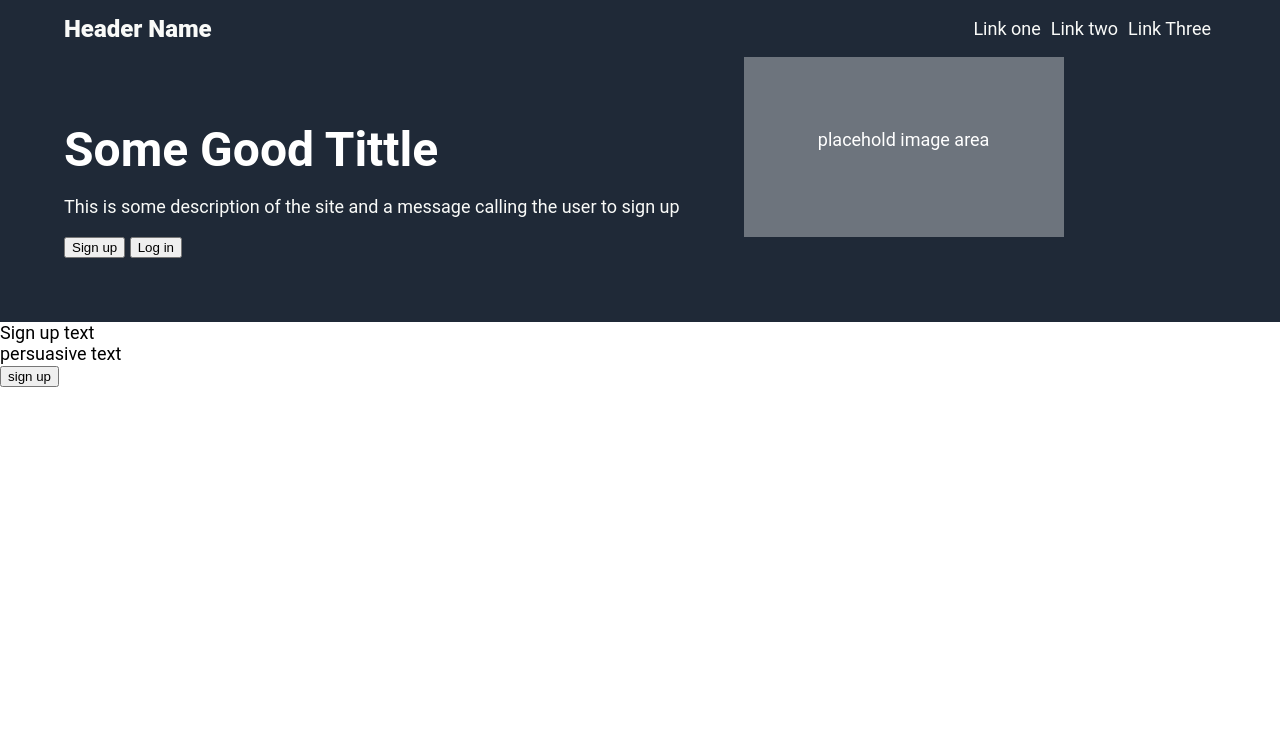
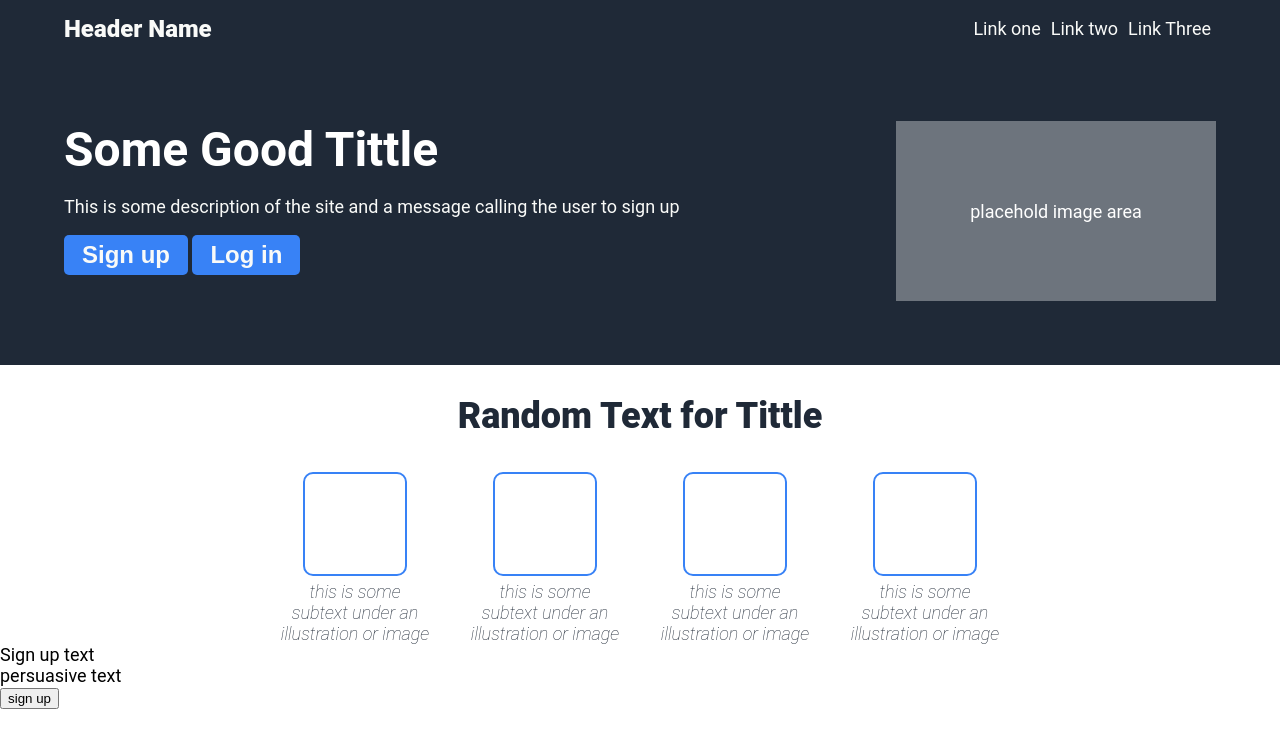
Before and after one commit to L1nk11/Odin-Landing-Page, a plain HTML site: page index.html in a window 1280 px wide. Drawn offline with Linux system fonts and the light colour scheme.

Commit message:
css update
adjusted some previous code to be more dynamic.
added second section css code.

```diff
--- a/index.html
+++ b/index.html
@@ -19,7 +19,6 @@
     </div>
     <div class="body">
         <div class="sector" id="top">
-            <div class="content">
             <div class="left">
                 <div class="tittle">Some Good Tittle</div>
                 <div class="desc">
@@ -30,27 +29,28 @@
                     <button>Log in</button>
                 </div>
             </div>
-            </div>
             <div class="right">
                 <div class="img"><p>placehold image area</p></div>
             </div>
         </div>
         <div class="sector" id="mid-top">
-            <div class="tittle">
-
-            </div>
+            <div class="tittle">Random Text for Tittle</div>
             <div class="samples">
                 <div class="sample" id="1">
                     <div class="img-holder"></div>
+                    <div class="text-holder"><em>this is some subtext under an illustration or image</em></div>
                 </div>
                 <div class="sample" id="2">
                     <div class="img-holder"></div>
+                    <div class="text-holder"><em>this is some subtext under an illustration or image</em></div>
                 </div>
                 <div class="sample" id="3">
                     <div class="img-holder"></div>
+                    <div class="text-holder"><em>this is some subtext under an illustration or image</em></div>
                 </div>
                 <div class="sample" id="4">
                     <div class="img-holder"></div>
+                    <div class="text-holder"><em>this is some subtext under an illustration or image</em></div>
                 </div>
             </div>
         </div>
--- a/style.css
+++ b/style.css
@@ -49,26 +49,33 @@ li a {
     display: flex;
     background-color: #1F2937;
     color: white;
+    padding: 5% 5%;
 }
 
         /* left side */
 
-.body .sector#top .content{
-    margin: 5% 5%;
-}
-
-.body .sector#top .content .left {
+.body .sector#top .left {
     display: flex;
     flex-direction: column;
 }
 
-.body .sector#top .content .left .tittle{
+.body .sector#top .left .tittle{
     font-weight: bolder;
     font-size: 48px;
 }
 
-.body .sector#top .content .left .desc {
+.body .sector#top .left .desc {
     color: #f9faf8;
+}
+
+.body .sector#top .left .buttons button{
+    background-color: #3882f6;
+    color: #f9faf8;
+    border: none;
+    border-radius: 5px;
+    padding: 6px 18px;
+    font-size: 24px;
+    font-weight: 900;
 }
 
         /* right side */
@@ -76,20 +83,66 @@ li a {
 .body .sector#top .right{
     display: flex;
     flex: 1;
+    justify-content: right;
+    align-items: center;
 }
 
 .body .sector#top .right .img{
     background-color: #6D747D;
     width: 320px;
     height: 180px;
+    display: flex;
+    justify-content: center;
+    align-items: center;
 }
 
-.body .sector#top .right .img p{
+    /* sector 2 */
+
+.body .sector#mid-top .tittle{
+    display: flex;
+    align-items: center;
+    justify-content: center;
+    padding: 10px;
+    margin: 20px;
+    font-size: 36px;
+    color: #1f2937;
+    font-weight: 900;
+}
+
+.body .sector#mid-top .samples {
+    display: flex;
+    justify-content: center;
+    align-items: center;
+    gap: 0px 40px;
+}
+
+.body .sector#mid-top .samples .sample {
+    display: flex;
+    flex-direction: column;
+    align-items: center;
+}
+
+.body .sector#mid-top .samples .sample .img-holder {
+    border: 2px solid;
+    border-color: #3882f6;
+    border-radius: 10px;
+    background-color: transparent;
+    width: 100px;
+    height: 100px;
+    margin: 5px;
+}
+
+.body .sector#mid-top .samples .sample .text-holder {
+    width: 150px;
     text-align: center;
-    vertical-align: middle;
-    line-height: 130px;
-}/* need to refactor this bit */
+    color: #1F2937;
+    font-weight: lighter;
+}
 
+    /* sector 3 */
 
+.body .sector#mid-bot {
+
+}
 
 /* end body */
```
Lines whose indentation alone changed are shown as unchanged.
